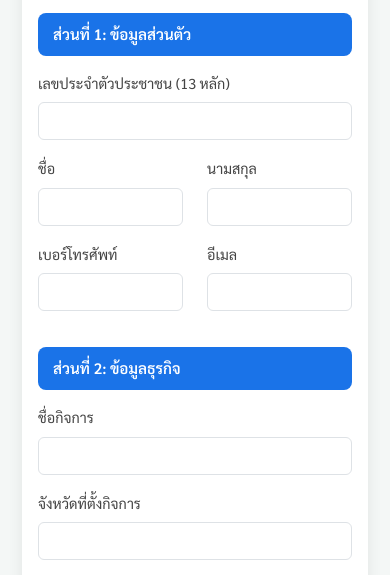
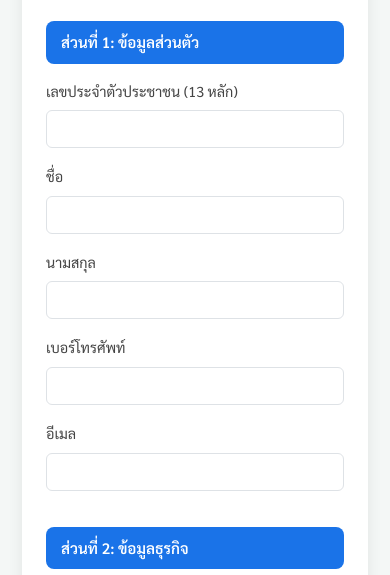
Before and after one commit to Guntika4116/Since_Project, a plain HTML site: page index.html in a window 390 px wide. Shown: the part 225-800 px from the top of the page. Drawn offline with nearby package versions, Linux system fonts and the light colour scheme.

Commit message:
responsive for moblie

```diff
--- a/index.html
+++ b/index.html
@@ -1,6 +1,10 @@
 <!DOCTYPE html>
-<html>
+<html lang="th">
 <head>
+    <meta charset="UTF-8">
+    <meta name="viewport" content="width=device-width, initial-scale=1.0">
+    <title>แบบฟอร์มลงทะเบียนโครงการ BDS</title>
+
     <link href="https://cdn.jsdelivr.net/npm/bootstrap@5.3.0/dist/css/bootstrap.min.css" rel="stylesheet">
     <link href="https://fonts.googleapis.com/css2?family=Sarabun:wght@300;400;600&display=swap" rel="stylesheet">
     <style>
@@ -15,8 +19,10 @@
 </head>
 <body>
     <div class="container pb-5">
+        <div class="row justify-content-center">
+            <div class="col-12 col-lg-8 col-xl-6">
                 <div class="card mt-3">
-            <div class="card-body">
+                    <div class="card-body p-4">
                         <div class="logo-container">
                             <img src="https://i.postimg.cc/wvzd1LqR/logo-BDS-Background-Removed.png" alt="Logo" class="logo-img">
                         </div>
@@ -27,13 +33,27 @@
                                 <label class="form-label">เลขประจำตัวประชาชน (13 หลัก)</label>
                                 <input type="text" class="form-control" name="id_card" pattern="[0-9]{13}" required>
                             </div>
+
                             <div class="row">
-                        <div class="col-6 mb-3"><label class="form-label">ชื่อ</label><input type="text" class="form-control" name="first_name" required></div>
-                        <div class="col-6 mb-3"><label class="form-label">นามสกุล</label><input type="text" class="form-control" name="last_name" required></div>
+                                <div class="col-12 col-md-6 mb-3">
+                                    <label class="form-label">ชื่อ</label>
+                                    <input type="text" class="form-control" name="first_name" required>
                                 </div>
+                                <div class="col-12 col-md-6 mb-3">
+                                    <label class="form-label">นามสกุล</label>
+                                    <input type="text" class="form-control" name="last_name" required>
+                                </div>
+                            </div>
+
                             <div class="row">
-                        <div class="col-6 mb-3"><label class="form-label">เบอร์โทรศัพท์</label><input type="tel" class="form-control" name="phone" required></div>
-                        <div class="col-6 mb-3"><label class="form-label">อีเมล</label><input type="email" class="form-control" name="email"></div>
+                                <div class="col-12 col-md-6 mb-3">
+                                    <label class="form-label">เบอร์โทรศัพท์</label>
+                                    <input type="tel" class="form-control" name="phone" required>
+                                </div>
+                                <div class="col-12 col-md-6 mb-3">
+                                    <label class="form-label">อีเมล</label>
+                                    <input type="email" class="form-control" name="email">
+                                </div>
                             </div>
 
                             <div class="section-title">ส่วนที่ 2: ข้อมูลธุรกิจ</div>
@@ -95,6 +115,8 @@
                             <button type="submit" id="submitBtn" class="btn-submit mt-4 py-3">บันทึกข้อมูล</button>
                         </form>
                         <div id="statusMsg" class="text-center mt-3" style="display:none;"></div>
+                    </div>
+                </div>
             </div>
         </div>
     </div>
@@ -164,6 +186,7 @@
                 console.error(err);
                 alert("เกิดข้อผิดพลาด");
                 btn.disabled = false;
+                status.style.display = 'none';
             });
         });
     </script>
```
Lines whose indentation alone changed are shown as unchanged.
